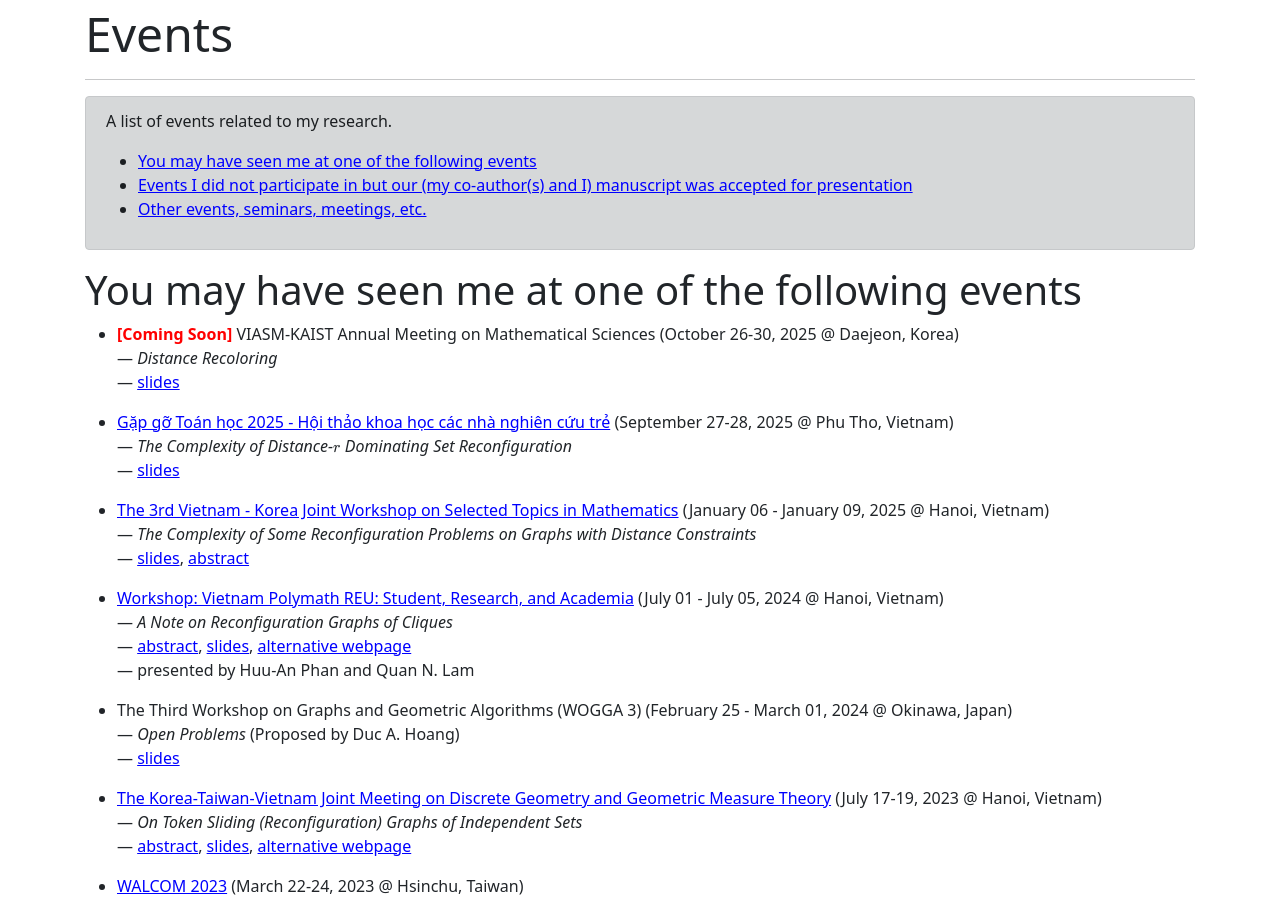
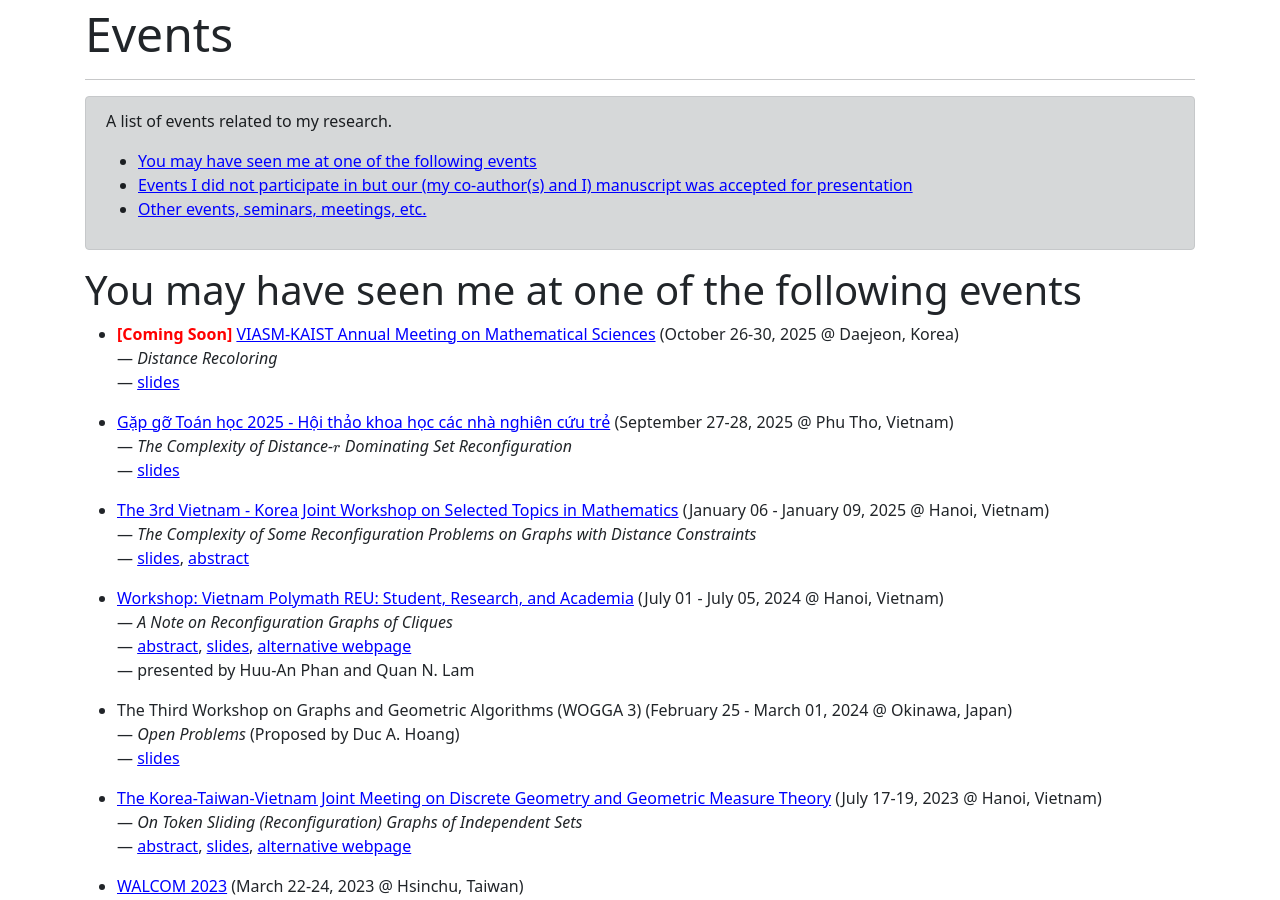
Before and after one commit to hoanganhduc/hoanganhduc.github.io, a Jekyll site: the page built from events.md, in a window 1280 px wide and 900 px high. Built offline with Jekyll 4.4.1, drawn with Linux system fonts in a browser that asks for light colours; nearby versions of some CDN libraries; a style sheet for code colours, icons or effects is not loaded; part of the change alters nothing that is shown; some of the changed text lies outside the part shown.

Commit message:
Updated @ 2025-10-15  13:40:11 ICT

```diff
--- a/events.md
+++ b/events.md
@@ -3,7 +3,7 @@ layout: default
 title: Events
 permalink: /events/
 katex: true
-last_modified_at: 2025-10-01
+last_modified_at: 2025-10-15
 description: This page contains a list of Duc A. Hoang's participated events
 keywords: event, meeting, conference, workshop, talk, Duc A. Hoang
 lang: en
@@ -23,7 +23,7 @@ A list of events related to my research.
 
 # You may have seen me at one of the following events
 
-* <span style="font-weight:bold;color:red;">[Coming Soon]</span> VIASM-KAIST Annual Meeting on Mathematical Sciences (October 26-30, 2025 @ Daejeon, Korea) <br>--- *Distance Recoloring* <br>--- [slides]({{ site.baseurl }}/events/VIASM-KAIST-2025/slides.pdf)
+* <span style="font-weight:bold;color:red;">[Coming Soon]</span> [VIASM-KAIST Annual Meeting on Mathematical Sciences](https://viasm.edu.vn/hdkh/KVAM) (October 26-30, 2025 @ Daejeon, Korea) <br>--- *Distance Recoloring* <br>--- [slides]({{ site.baseurl }}/events/VIASM-KAIST-2025/slides.pdf)
 
 * [Gặp gỡ Toán học 2025 - Hội thảo khoa học các nhà nghiên cứu trẻ](https://maths.hpu2.edu.vn/hoi-thao--gap-go-toan-hoc-2025--hoi-thao-khoa-hoc-cac-nha-nghien-cuu-tre-.html) (September 27-28, 2025 @ Phu Tho, Vietnam) <br>--- *The Complexity of Distance-$r$ Dominating Set Reconfiguration* <br>--- [slides]({{ site.baseurl }}/events/GGTH2025/slides.pdf)
 
```
Also changed, not shown: 1 other file.
